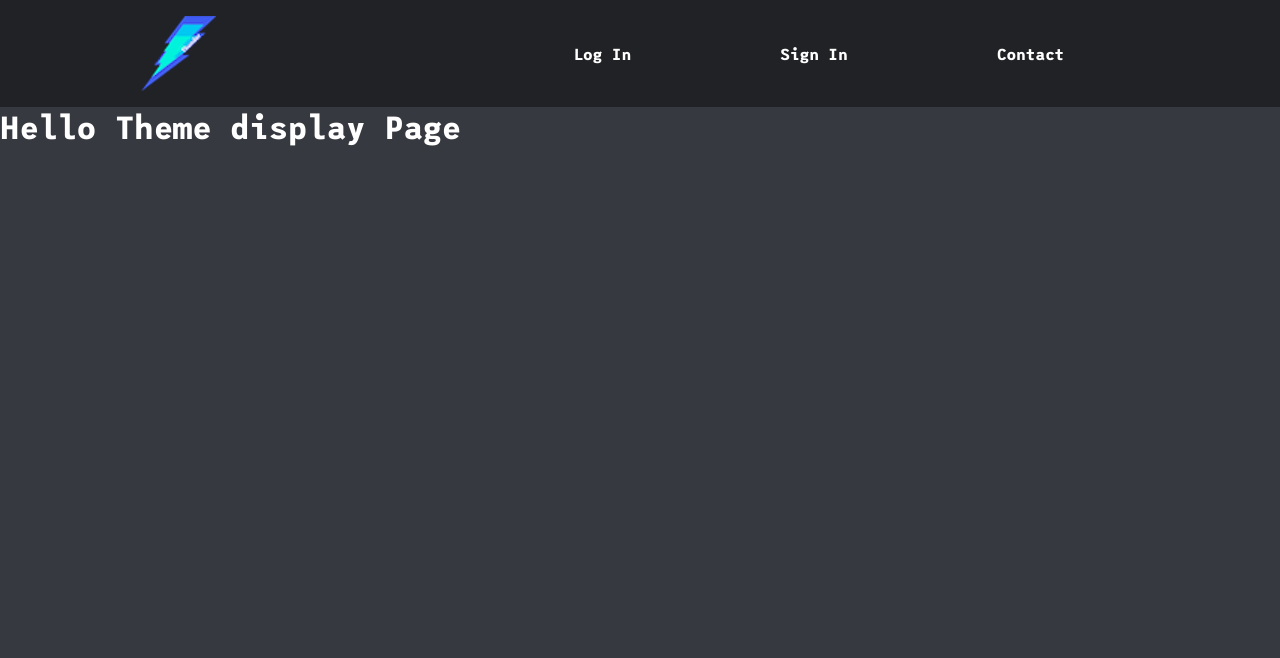
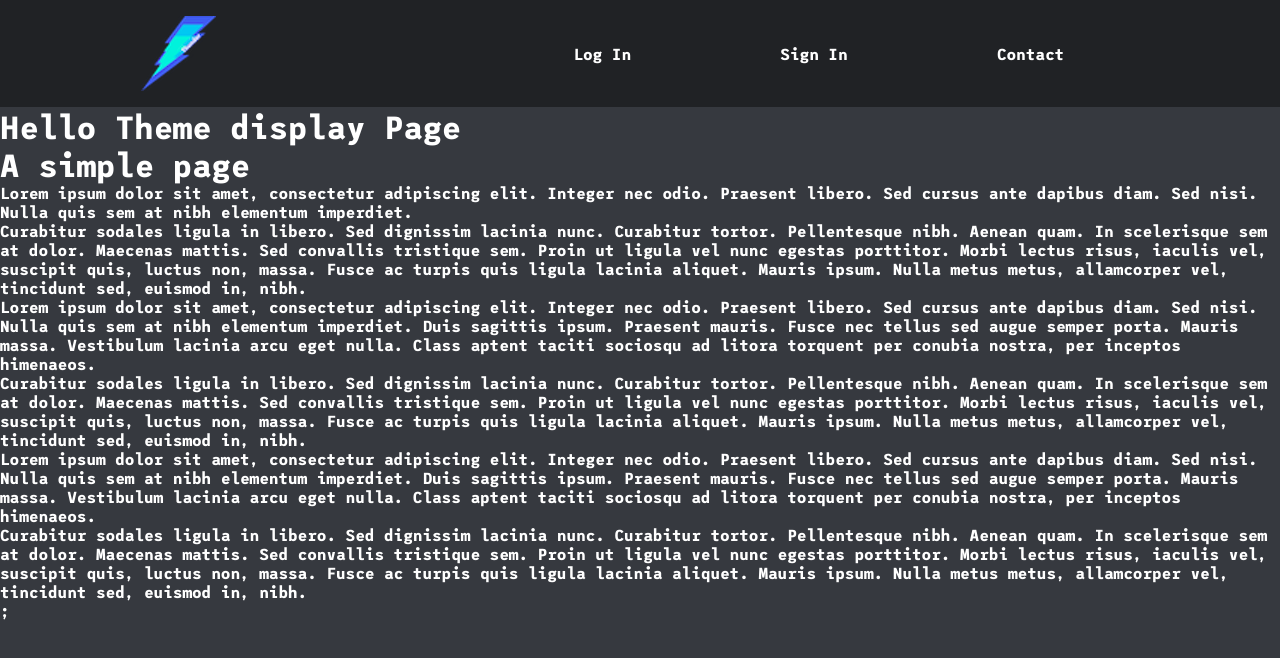
Before and after one commit to clrko/wild-thunder, a React (Create React App) app: page / in a window 1280 px wide. Shown: the top 658 px of the page. Built offline with nearby package versions, Linux system fonts and the light colour scheme.

Commit message:
Added a Lorem ipsum text to test the scroll up button

```diff
--- a/src/components/pages/ThemePage.js
+++ b/src/components/pages/ThemePage.js
@@ -2,6 +2,7 @@ import React, { Component } from 'react';
 
 import NavbarHeader from '../shared/NavbarHeader';
 import NavbarFooter from '../shared/NavbarFooter';
+import ScrollToTop from '../shared/ScrollToTop';
 
 class ThemePage extends Component{
     render(){
@@ -10,6 +11,56 @@ class ThemePage extends Component{
                 <NavbarHeader/>
                 <NavbarFooter/>
                 <h1>Hello Theme display Page</h1>
+                <div>
+        <h1>A simple page</h1>
+        Lorem ipsum dolor sit amet, consectetur adipiscing elit. Integer nec
+        odio. Praesent libero. Sed cursus ante dapibus diam. Sed nisi. Nulla
+        quis sem at nibh elementum imperdiet.
+        <p>
+          Curabitur sodales ligula in libero. Sed dignissim lacinia nunc.
+          Curabitur tortor. Pellentesque nibh. Aenean quam. In scelerisque sem
+          at dolor. Maecenas mattis. Sed convallis tristique sem. Proin ut
+          ligula vel nunc egestas porttitor. Morbi lectus risus, iaculis vel,
+          suscipit quis, luctus non, massa. Fusce ac turpis quis ligula lacinia
+          aliquet. Mauris ipsum. Nulla metus metus, allamcorper vel, tincidunt
+          sed, euismod in, nibh.
+        </p>
+        <p>
+          Lorem ipsum dolor sit amet, consectetur adipiscing elit. Integer nec
+          odio. Praesent libero. Sed cursus ante dapibus diam. Sed nisi. Nulla
+          quis sem at nibh elementum imperdiet. Duis sagittis ipsum. Praesent
+          mauris. Fusce nec tellus sed augue semper porta. Mauris massa.
+          Vestibulum lacinia arcu eget nulla. Class aptent taciti sociosqu ad
+          litora torquent per conubia nostra, per inceptos himenaeos.
+        </p>
+        <p>
+          Curabitur sodales ligula in libero. Sed dignissim lacinia nunc.
+          Curabitur tortor. Pellentesque nibh. Aenean quam. In scelerisque sem
+          at dolor. Maecenas mattis. Sed convallis tristique sem. Proin ut
+          ligula vel nunc egestas porttitor. Morbi lectus risus, iaculis vel,
+          suscipit quis, luctus non, massa. Fusce ac turpis quis ligula lacinia
+          aliquet. Mauris ipsum. Nulla metus metus, allamcorper vel, tincidunt
+          sed, euismod in, nibh.
+        </p>
+        <p>
+          Lorem ipsum dolor sit amet, consectetur adipiscing elit. Integer nec
+          odio. Praesent libero. Sed cursus ante dapibus diam. Sed nisi. Nulla
+          quis sem at nibh elementum imperdiet. Duis sagittis ipsum. Praesent
+          mauris. Fusce nec tellus sed augue semper porta. Mauris massa.
+          Vestibulum lacinia arcu eget nulla. Class aptent taciti sociosqu ad
+          litora torquent per conubia nostra, per inceptos himenaeos.
+        </p>
+        <p>
+          Curabitur sodales ligula in libero. Sed dignissim lacinia nunc.
+          Curabitur tortor. Pellentesque nibh. Aenean quam. In scelerisque sem
+          at dolor. Maecenas mattis. Sed convallis tristique sem. Proin ut
+          ligula vel nunc egestas porttitor. Morbi lectus risus, iaculis vel,
+          suscipit quis, luctus non, massa. Fusce ac turpis quis ligula lacinia
+          aliquet. Mauris ipsum. Nulla metus metus, allamcorper vel, tincidunt
+          sed, euismod in, nibh.
+        </p>
+      </div>
+            <ScrollToTop />;
             </div>
         );
     }
```
